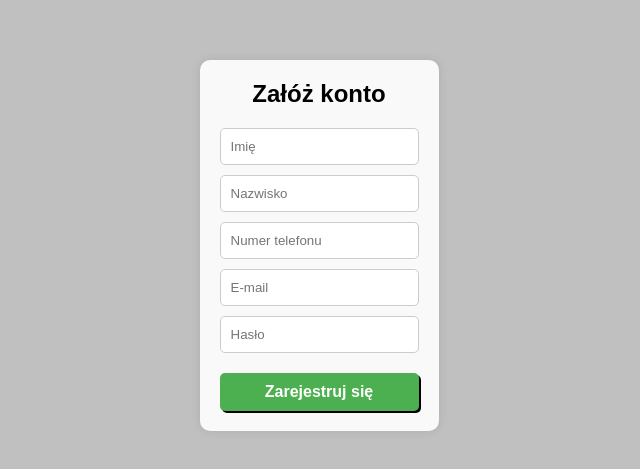
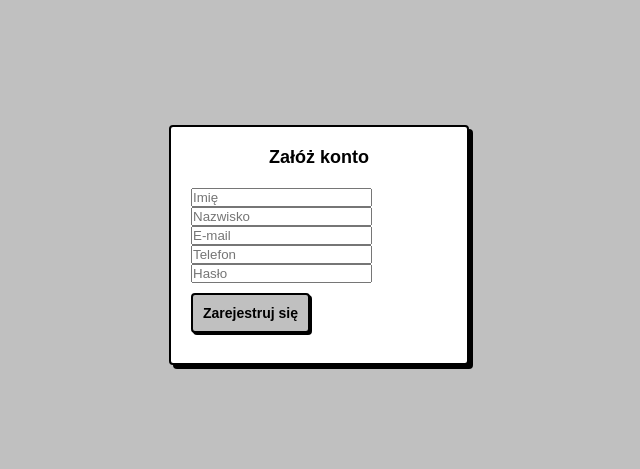
Before and after one commit to lokers37/backend, a website: page register.html in a window 1280 px wide. Shown: the part 155-624 px from the top of the page, without its empty margins (321-961 px from the left). Drawn offline with Linux system fonts and the light colour scheme.

Commit message:
Update register.html

```diff
--- a/register.html
+++ b/register.html
@@ -5,64 +5,22 @@
   <meta name="viewport" content="width=device-width, initial-scale=1.0"/>
   <title>Rejestracja</title>
   <link rel="stylesheet" href="style2.css" />
-  <style>
-    .register-container {
-      max-width: 400px;
-      margin: 80px auto;
-      padding: 20px;
-      background-color: #f9f9f9;
-      border-radius: 10px;
-      box-shadow: 0 0 10px rgba(0,0,0,0.1);
-    }
-
-    .register-container h2 {
-      text-align: center;
-      margin-bottom: 20px;
-    }
-
-    .register-container input {
-      width: 100%;
-      padding: 10px;
-      margin-bottom: 10px;
-      border-radius: 5px;
-      border: 1px solid #ccc;
-    }
-
-    .register-container button {
-      width: 100%;
-      padding: 10px;
-      background-color: #4CAF50;
-      color: white;
-      border: none;
-      border-radius: 5px;
-      font-size: 16px;
-      cursor: pointer;
-    }
-
-    .register-container button:hover {
-      background-color: #45a049;
-    }
-
-    .back-link {
-      text-align: center;
-      margin-top: 10px;
-    }
-  </style>
 </head>
 <body>
-  <div class="register-container">
-    <h2>Załóż konto</h2>
-    <form id="registerForm">
-      <input type="text" id="name" placeholder="Imię" required><br>
-      <input type="text" id="surname" placeholder="Nazwisko" required><br>
-      <input type="text" id="phone" placeholder="Numer telefonu" required><br>
-      <input type="email" id="email" placeholder="E-mail" required><br>
-      <input type="password" id="password" placeholder="Hasło" required><br>
-      <button type="submit">Zarejestruj się</button>
-    </form>
+  <div class="container">
+    <h1>Załóż konto</h1>
+    <div class="form">
+      <input type="text" id="name" placeholder="Imię" autocomplete="given-name" required />
+      <input type="text" id="surname" placeholder="Nazwisko" autocomplete="family-name" required />
+      <input type="email" id="email" placeholder="E-mail" autocomplete="email" required />
+      <input type="tel" id="phone" placeholder="Telefon" autocomplete="tel" required />
+      <input type="password" id="password" placeholder="Hasło" autocomplete="new-password" required />
+
+      <button id="registerButton">Zarejestruj się</button>
+      <p id="message" style="margin-top: 10px; color: green;"></p>
+    </div>
   </div>
 
-  <!-- Ważne: poprawna ścieżka do właściwego pliku JS -->
   <script src="register.js"></script>
 </body>
 </html>
```
